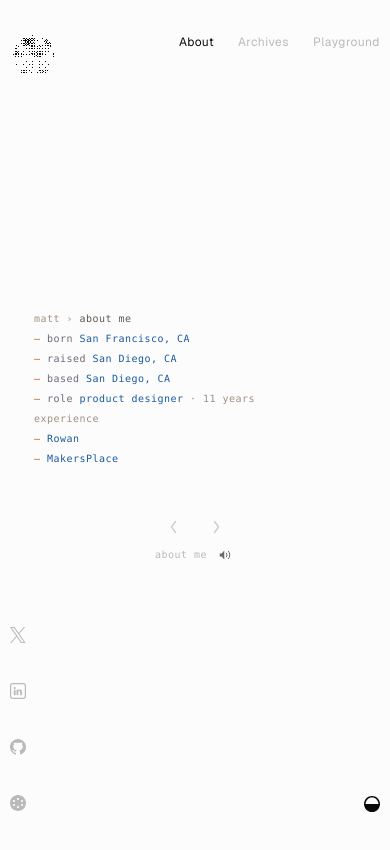
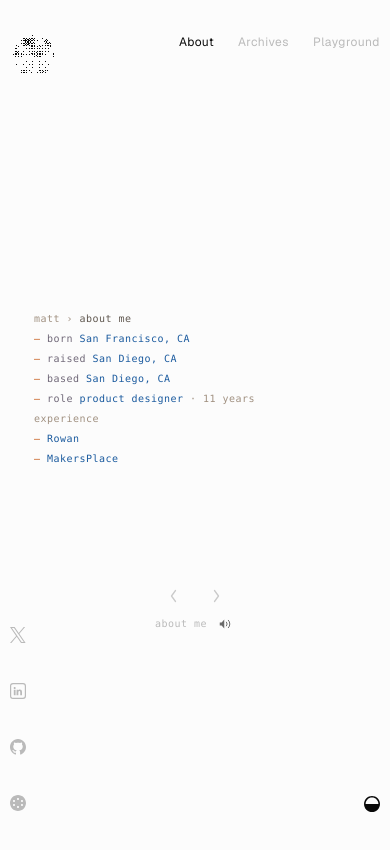
Before and after one commit to mattjss/Portfolio-2027, a React (Vite) app: page /about in a window 390 px wide. Shown: the top 850 px of the page. Built offline with nearby package versions, Linux system fonts and the light colour scheme.

Commit message:
Increase About mobile terminal frame height to fit bio animation
Bio has ~18 lines at 20px each (360px). Bumped from 322px to 460px
so content no longer overflows the top. Archives unchanged.

Co-Authored-By: Claude Sonnet 4.6 <noreply@anthropic.com>

```diff
--- a/src/App.css
+++ b/src/App.css
@@ -1571,6 +1571,10 @@ h1 span {
     max-width: 322px;
     height: 322px;
   }
+
+  .about-terminal--bio .about-terminal-card {
+    height: 460px;
+  }
 }
 
 .about-terminal-body {
--- a/src/components/About.jsx
+++ b/src/components/About.jsx
@@ -397,7 +397,7 @@ function About() {
       <ClockwiseCta />
 
       <main>
-        <section className="about-terminal" ref={heroRef}>
+        <section className="about-terminal about-terminal--bio" ref={heroRef}>
           <div className="container">
             <div className="about-terminal-card">
               <div className="about-terminal-body">
```
